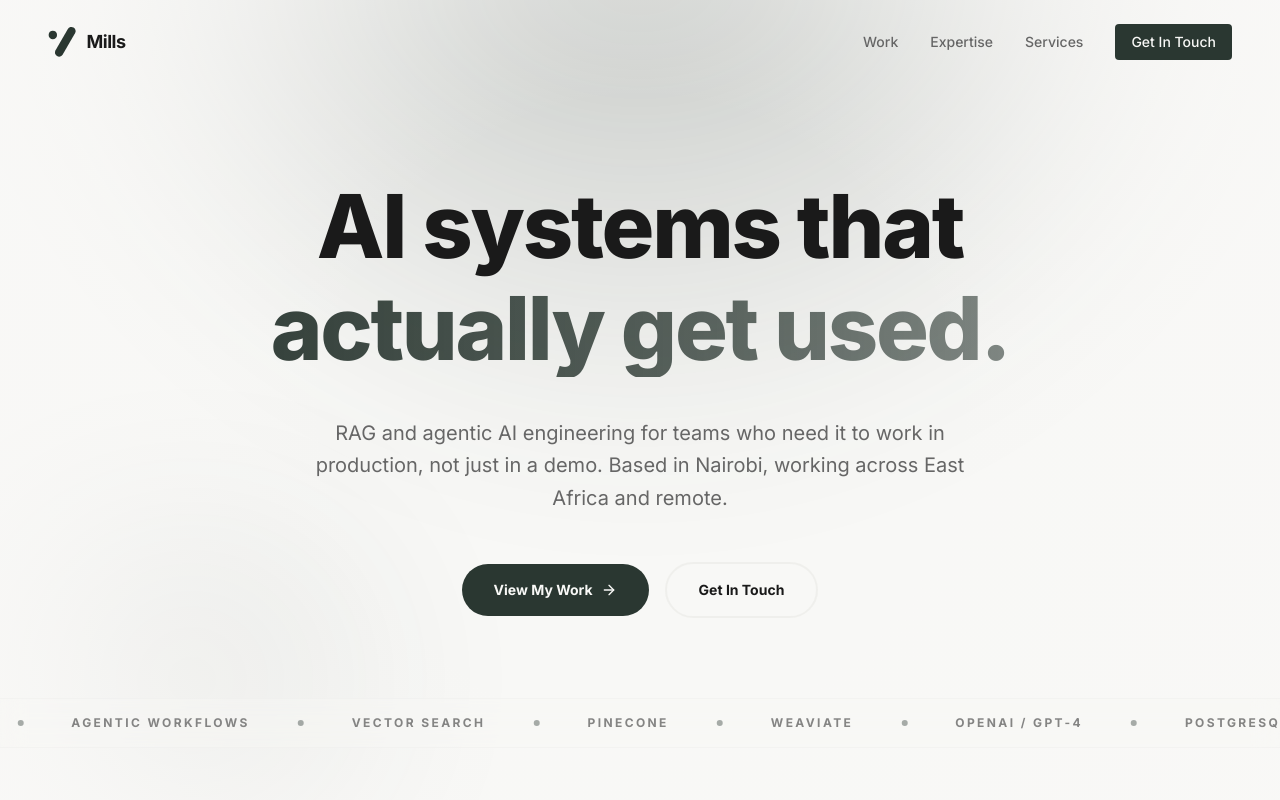
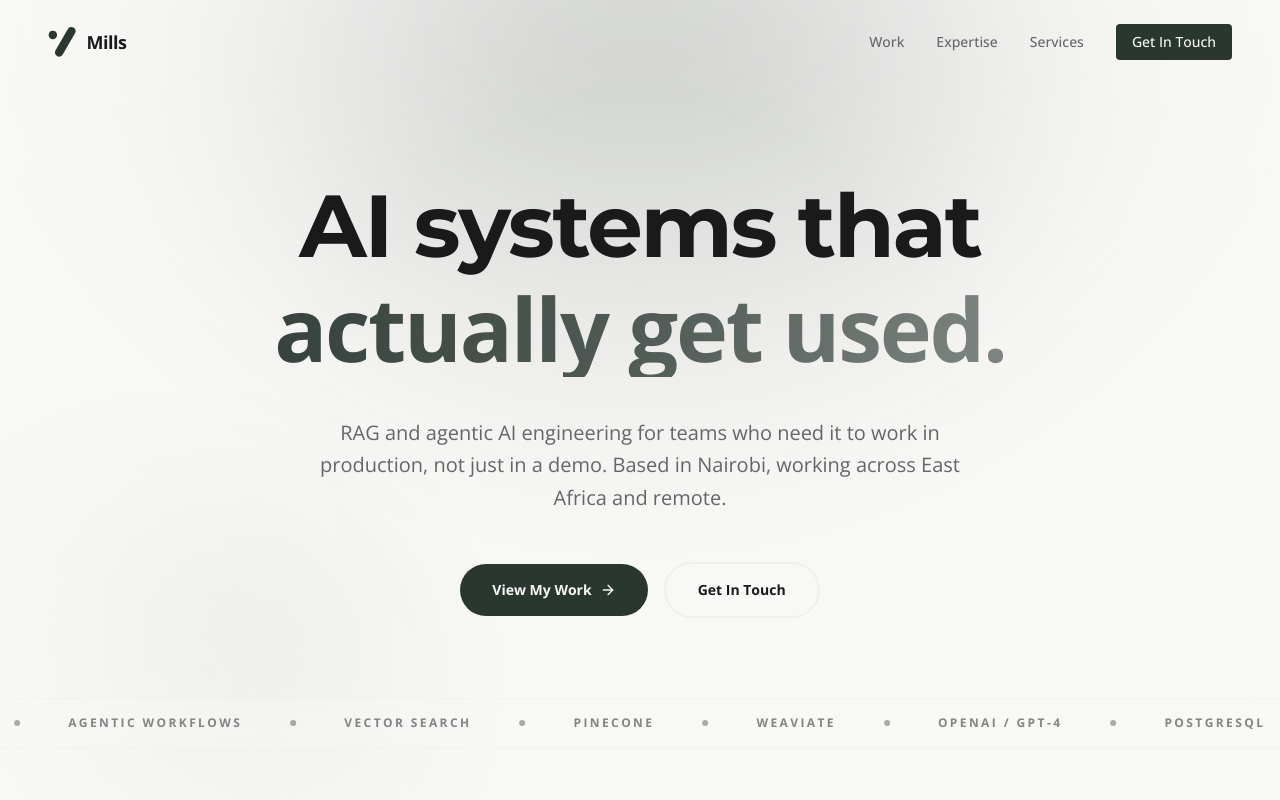
Before and after one commit to mikemills254/portfolio, a React (Vite) app: page / in a window 1280 px wide. Shown: the top 800 px of the page. Built offline with nearby package versions, Linux system fonts and the light colour scheme.

Commit message:
feat: update font imports and enhance typography styles in CSS

```diff
--- a/index.html
+++ b/index.html
@@ -1,5 +1,6 @@
 <!doctype html>
 <html lang="en">
+
 <head>
   <meta charset="UTF-8" />
   <link rel="icon" type="image/svg+xml" href="/logo.svg" />
@@ -10,20 +11,29 @@
   <meta name="theme-color" content="#2A3731" />
   <meta name="viewport" content="width=device-width, initial-scale=1.0" />
   <title>Mills | AI & RAG Engineer — Nairobi, Kenya</title>
-    <meta name="description" content="AI & RAG engineer based in Nairobi, Kenya, building production Retrieval-Augmented Generation pipelines, LLM integrations, and full-stack systems for teams across East Africa and remote." />
-    <link rel="canonical" href="https://mills.co.ke/" />
+  <meta name="description"
+    content="AI & RAG engineer based in Nairobi, Kenya, building production Retrieval-Augmented Generation pipelines, LLM integrations, and full-stack systems for teams across East Africa and remote." />
+  <link rel="canonical" href="https://www.mills.co.ke/" />
 
   <meta property="og:type" content="website" />
   <meta property="og:site_name" content="Mills" />
   <meta property="og:title" content="Mills | AI & RAG Engineer — Nairobi, Kenya" />
-    <meta property="og:description" content="AI & RAG engineer based in Nairobi, Kenya, building production Retrieval-Augmented Generation pipelines, LLM integrations, and full-stack systems for teams across East Africa and remote." />
-    <meta property="og:url" content="https://mills.co.ke/" />
-    <meta property="og:image" content="https://mills.co.ke/og-image.png" />
+  <meta property="og:description"
+    content="AI & RAG engineer based in Nairobi, Kenya, building production Retrieval-Augmented Generation pipelines, LLM integrations, and full-stack systems for teams across East Africa and remote." />
+  <meta property="og:url" content="https://www.mills.co.ke/" />
+  <meta property="og:image" content="https://www.mills.co.ke/og-image.png" />
+  <link rel="preconnect" href="https://fonts.googleapis.com">
+  <link rel="preconnect" href="https://fonts.gstatic.com" crossorigin>
+  <link
+    href="https://fonts.googleapis.com/css2?family=Montserrat:wght@300;400;500;600;700&family=Open+Sans:wght@300;400;500;600;700&display=swap"
+    rel="stylesheet">
+  <meta name="google-site-verification" content="Ku8qgagiglF5Mh03jrmjgU4PSFY0Zl8KcYqwENbvKBA" />
 
   <meta name="twitter:card" content="summary_large_image" />
   <meta name="twitter:title" content="Mills | AI & RAG Engineer — Nairobi, Kenya" />
-    <meta name="twitter:description" content="AI & RAG engineer based in Nairobi, Kenya, building production Retrieval-Augmented Generation pipelines, LLM integrations, and full-stack systems for teams across East Africa and remote." />
-    <meta name="twitter:image" content="https://mills.co.ke/og-image.png" />
+  <meta name="twitter:description"
+    content="AI & RAG engineer based in Nairobi, Kenya, building production Retrieval-Augmented Generation pipelines, LLM integrations, and full-stack systems for teams across East Africa and remote." />
+  <meta name="twitter:image" content="https://www.mills.co.ke/og-image.png" />
 
   <script type="application/ld+json">
       {
@@ -44,8 +54,10 @@
       }
     </script>
 </head>
+
 <body>
   <div id="root"></div>
   <script type="module" src="/src/main.tsx"></script>
 </body>
+
 </html>
--- a/src/index.css
+++ b/src/index.css
@@ -1,4 +1,4 @@
-@import url('https://fonts.googleapis.com/css2?family=Inter:wght@300;400;500;600;700;800&display=swap');
+@import url('https://fonts.googleapis.com/css2?family=Montserrat:wght@300;400;500;600;700&family=Open+Sans:wght@300;400;500;600;700&display=swap');
 @import 'tailwindcss';
 @import 'tw-animate-css';
 @plugin "@tailwindcss/typography";
@@ -54,6 +54,7 @@
   --font-sans: var(--app-font-sans);
   --font-serif: var(--app-font-serif);
   --font-mono: var(--app-font-mono);
+  --font-heading: var(--app-font-heading);
 
   --radius-sm: calc(var(--radius) - 4px);
   --radius-md: calc(var(--radius) - 2px);
@@ -121,9 +122,10 @@
   --chart-4: 45 20% 50%;
   --chart-5: 0 0% 80%;
 
-  --app-font-sans: 'Inter', sans-serif;
+  --app-font-sans: 'Open Sans', sans-serif;
   --app-font-serif: Georgia, serif;
   --app-font-mono: Menlo, monospace;
+  --app-font-heading: 'Montserrat', sans-serif;
   --radius: 0.25rem; /* very slight rounding */
 
   /* Extremely subtle, sophisticated shadows */
@@ -213,7 +215,7 @@
     scroll-behavior: smooth;
   }
   h1, h2, h3, h4, h5, h6 {
-    @apply tracking-tight font-bold text-foreground;
+    @apply font-heading tracking-tight font-bold text-foreground;
   }
 }
 
```
Lines whose indentation alone changed are shown as unchanged.
